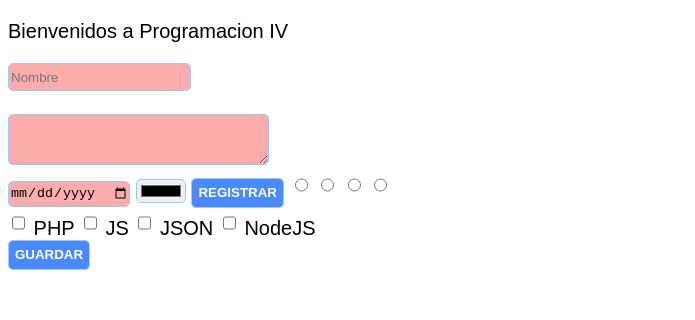
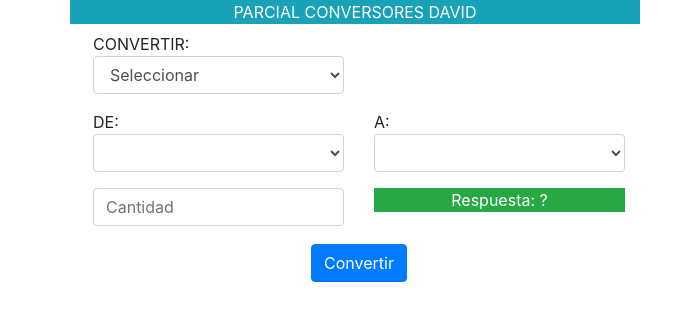
Before and after one commit to DaveRamFord/Programacion_4, a plain HTML site: page index.html in a window 1280 px wide. Shown: the whole page, without its empty margins (0-695 px from the left). Drawn offline with nearby package versions, Linux system fonts and the light colour scheme.

Commit message:
Parcial IV

```diff
--- /dev/null
+++ b/app.js
@@ -0,0 +1,66 @@
+document.addEventListener("DOMContentLoaded", e=>{
+    const form = document.querySelector("#frmConversores");
+    form.addEventListener("submit", event=>{
+        event.preventDefault();
+
+        let de = document.querySelector("#cboDe").value,
+            a = document.querySelector("#cboA").value,
+            cantidad = document.querySelector("#txtCantidadConversor").value,
+            opcion = document.getElementById('cboConvertir');
+
+        let monedas = {
+            "dolar":1,
+            "colones":8.75,
+            "yenes":111.27,
+            "rupias":69.75,
+            "lempiras":24.36,
+            "peso":19.36,
+            "bitcoin":0.00026},
+            longitudes = {
+              "metro":1,
+              "cm": 100,
+              "pulgada":39.3701,
+              "pie":3.28084,
+              "varas": 0.000621371};
+
+        let $res = document.querySelector("#lblRespuesta");
+        if(opcion.value == "moneda"){
+          $res.innerHTML = `Respuesta: ${ (monedas[a]/monedas[de]*cantidad).toFixed(2) }`;
+        } else if(opcion.value == "longitud"){
+          $res.innerHTML = `Respuesta: ${ (longitudes[a]/longitudes[de]*cantidad).toFixed(2) }`;
+        };
+    });
+  });
+
+  //llenar los select box
+  function elegir_opcion() {
+    let opcion = document.getElementById('cboConvertir'),
+    de1 = document.getElementById('cboDe'),
+    a1 = document.getElementById('cboA');
+    //limpia antes de actualizar
+    de1.value="";
+    a1.value="";
+    de1.innerHTML="";
+    a1.innerHTML="";
+
+    if(opcion.value == "moneda"){
+      var  array = ["dolar!Dolar","colones!Colones","yenes!Yenes","rupias!Rupias","lempiras!Lempiras","peso!Peso","bitcoin!Bitcoin"];
+    } else if(opcion.value == "longitud"){
+      var array = ["mm!MM","cm!CM","mt!MT","km!KM","milla!Milla"];
+    };
+
+    for(var i=0;i<array.length;i++){
+      var repair = array[i].split("!");
+      var newop = document.createElement("option");
+      newop.value = repair[0]
+      newop.innerHTML = repair[1];
+      de1.options.add(newop);
+    };
+    for(var i=0;i<array.length;i++){
+      var repair = array[i].split("!");
+      var newop = document.createElement("option");
+      newop.value = repair[0]
+      newop.innerHTML = repair[1];
+      a1.options.add(newop);
+    };
+   }
--- a/index.html
+++ b/index.html
@@ -4,29 +4,54 @@
     <meta charset="UTF-8">
     <meta name="viewport" content="width=device-width, initial-scale=1.0">
     <meta http-equiv="X-UA-Compatible" content="ie=edge">
-    <link rel="stylesheet" href="estilos1.css">
-    <title>Bienvenido a Programacion IV</title>
+    <link rel="stylesheet" href="https://stackpath.bootstrapcdn.com/bootstrap/4.4.1/css/bootstrap.min.css" integrity="sha384-Vkoo8x4CGsO3+Hhxv8T/Q5PaXtkKtu6ug5TOeNV6gBiFeWPGFN9MuhOf23Q9Ifjh" crossorigin="anonymous">
+    <title>Conversores</title>
 </head>
 <body>
-    <p>Bienvenidos a Programacion IV</p>
-    <form method="post">
-        <input pattern="[a-zA-ZñÑ ]{3,65}" required type="text" placeholder="Nombre">
-        <br><br>
-        <textarea pattern="[\w]{10,150}" required cols="30" rows="3"></textarea> <br>
-        <input required type="date" >
-        <input type="color" >
-        <input type="button" value="Registrar">
-        <input type="radio" name="cbo" id="suma">
-        <input type="radio" name="cbo" id="Resta">
-        <input type="radio" name="cbo" id="Multi">
-        <input type="radio" name="cbo" id="Division">
-        <br>
-        <input type="checkbox" id="php"> <label for="php">PHP</label for="">
-        <input type="checkbox" id="js"> <label for="js">JS</label>
-        <input type="checkbox" id="json"> <label for="json">JSON</label>
-        <input type="checkbox" id="nodejs"> <label for="nodejs">NodeJS</label>
-        <br>
-        <input type="submit" value="Guardar">
-</form>
+    <form method="post" id="frmConversores">
+        <div class="container">
+            <div class="row row-cols-2">
+                <div class="col text-center bg-info text-white">
+                    PARCIAL CONVERSORES DAVID
+                </div>
+            </div>
+            <div class="row row-cols-4 p-2">
+                <div class="col">
+                    CONVERTIR:
+                    <select id="cboConvertir" class="form-control" onchange="elegir_opcion()">
+                        <option value="seleccion">Seleccionar</option>
+                        <option value="moneda">Moneda</option>
+                        <option value="longitud">Longitud</option>
+                    </select>
+                </div>
+            </div>
+            <div class="row row-cols-4 p-2">
+                <div class="col">
+                    DE:
+                    <select id="cboDe" class="form-control">
+                    </select>
+                </div>
+                <div class="col">
+                    A:
+                    <select id="cboA" class="form-control">
+                    </select>
+                </div>
+            </div>
+            <div class="row row-cols-4 p-2">
+                <div class="col text-center">
+                    <input type="text" required="required" pattern="[0-9.]{1,}" placeholder="Cantidad" id="txtCantidadConversor" class="form-control">
+                </div>
+                <div class="col text-center">
+                    <p class="bg-success text-white" id="lblRespuesta">Respuesta: ?</p>
+                </div>
+            </div>
+            <div class="row row-cols-2 p-2">
+                <div class="col text-center">
+                    <input type="submit" id="btnConvertir" value="Convertir" class="btn btn-primary">
+                </div>
+            </div>
+        </div>
+    </form>
+    <script src="app.js"></script>
 </body>
 </html>
```
